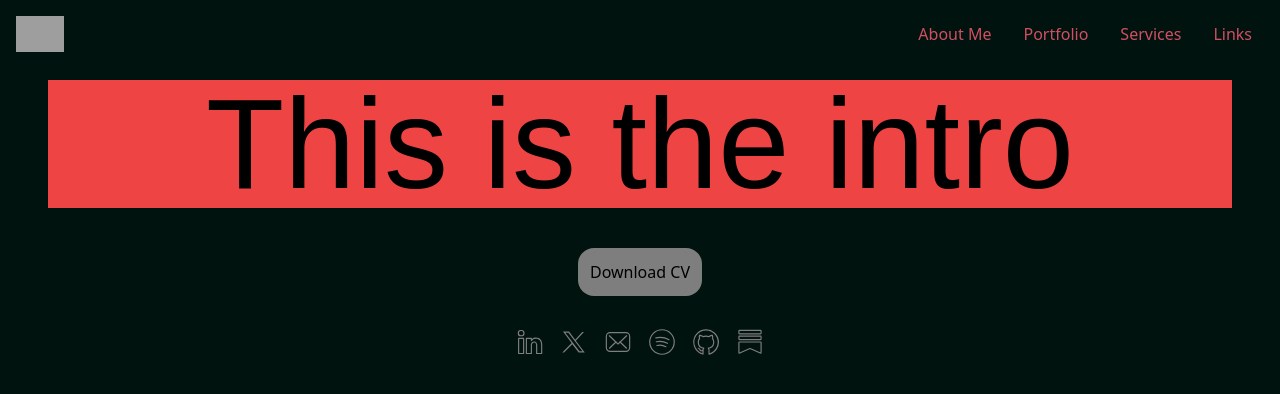
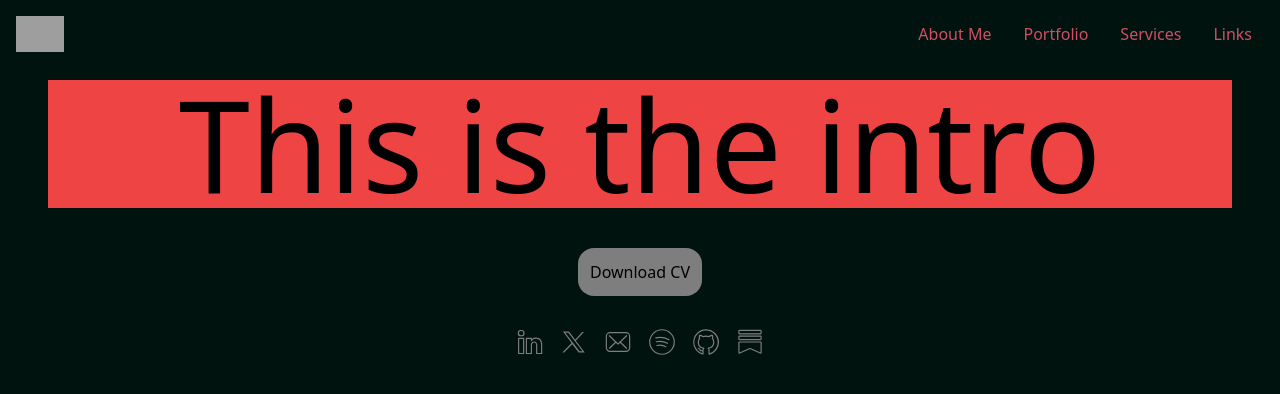
Before and after one commit to JobaAdewumi/portfolio-v2, a SvelteKit app: page / in a window 1280 px wide. Shown: the top 394 px of the page. Built offline with nearby package versions, Linux system fonts and the light colour scheme; grey boxes are pictures that could not be loaded.

Commit message:
Tweaked font config

```diff
--- a/tailwind.config.ts
+++ b/tailwind.config.ts
@@ -9,8 +9,8 @@ export default {
 	theme: {
 		extend: {
 			fontFamily: {
-				productSans: ['"ProductSans"', 'sans-serif'],
-				pT: ['"PT"', 'sans-serif']
+				productSans: ['ProductSans', 'system-ui', 'sans-serif'],
+				pT: ['PT', 'system-ui', 'sans-serif']
 			},
 			colors: {
 				customGrey: '#7e7e7e',
```
Also changed, not shown: 1 other file (tests, documents, lock files or other folders).
